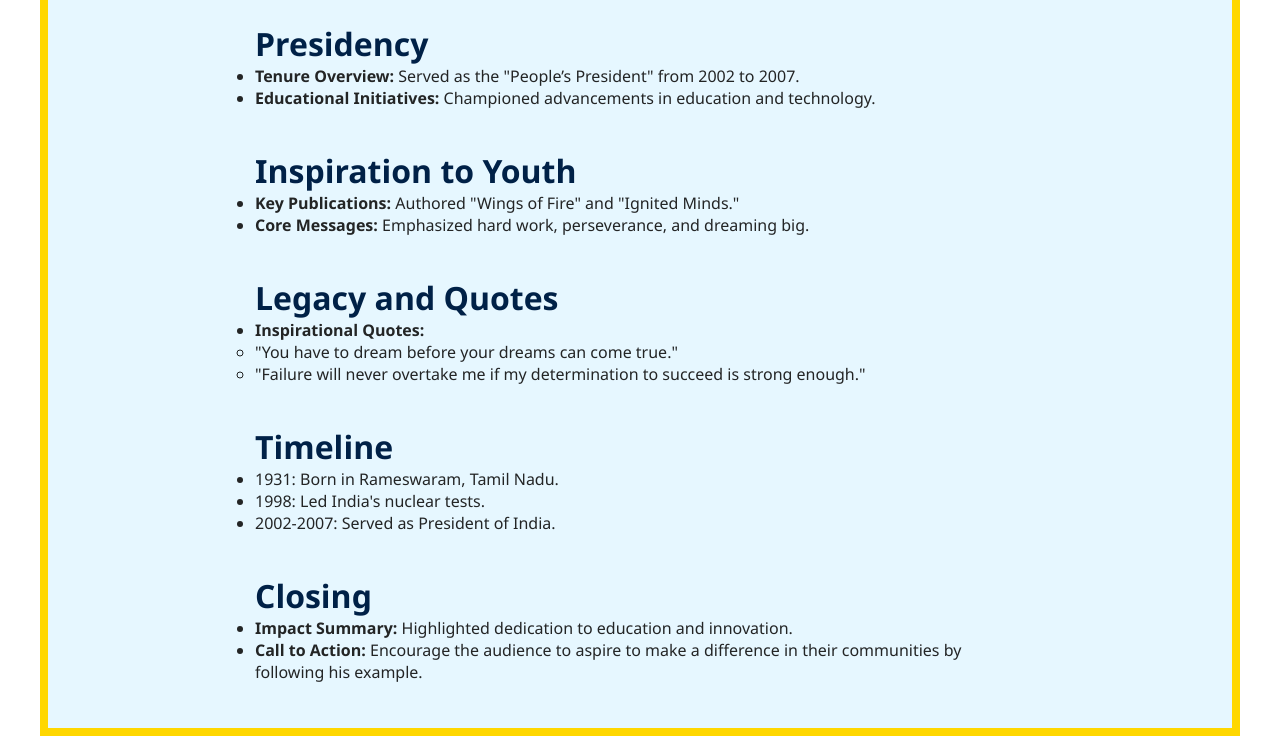
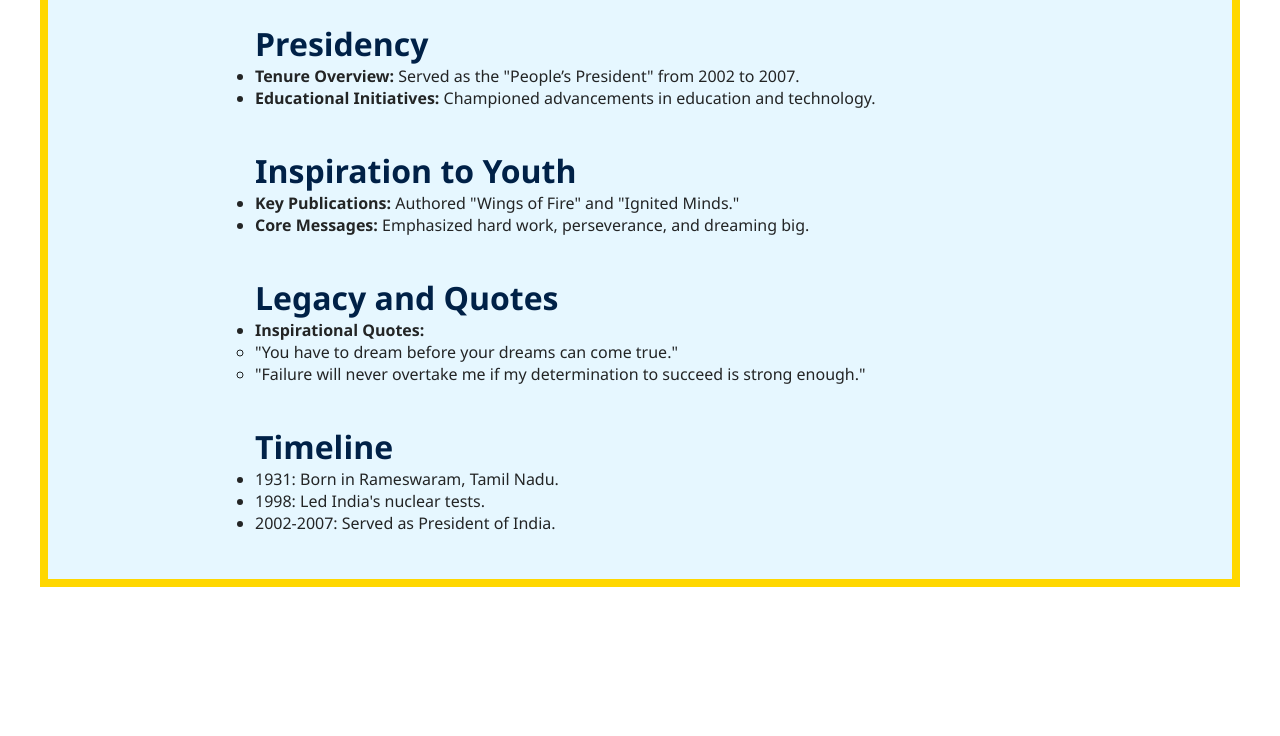
Before and after one commit to shouqatazeez/APJTribute, a plain HTML site: page index.html in a window 1280 px wide. Shown: the part 912-1648 px from the top of the page. After the commit the page ends 1499 px from the top, so only its background shows below. Drawn offline with Linux system fonts and the light colour scheme.

Commit message:
Describe the changes you made

```diff
--- a/index.html
+++ b/index.html
@@ -70,13 +70,7 @@
     </ul>
 </div>
 
-<div class="closing">
-    <h2>Closing</h2>
-    <ul>
-        <li><strong>Impact Summary:</strong> Highlighted dedication to education and innovation.</li>
-        <li><strong>Call to Action:</strong> Encourage the audience to aspire to make a difference in their communities by following his example.</li>
-    </ul>
-</div>
+
 
 
 
--- a/style.css
+++ b/style.css
@@ -87,7 +87,7 @@ img {
         width: 80%;
     }
 
-    .intro, .intro1, .contributions, .presidency, .inspiration, .legacy, .timeline, .closing {
+    .intro, .intro1, .contributions, .presidency, .inspiration, .legacy, .timeline{
         max-width: 90%;
         margin-left: 20px;
     }
```
